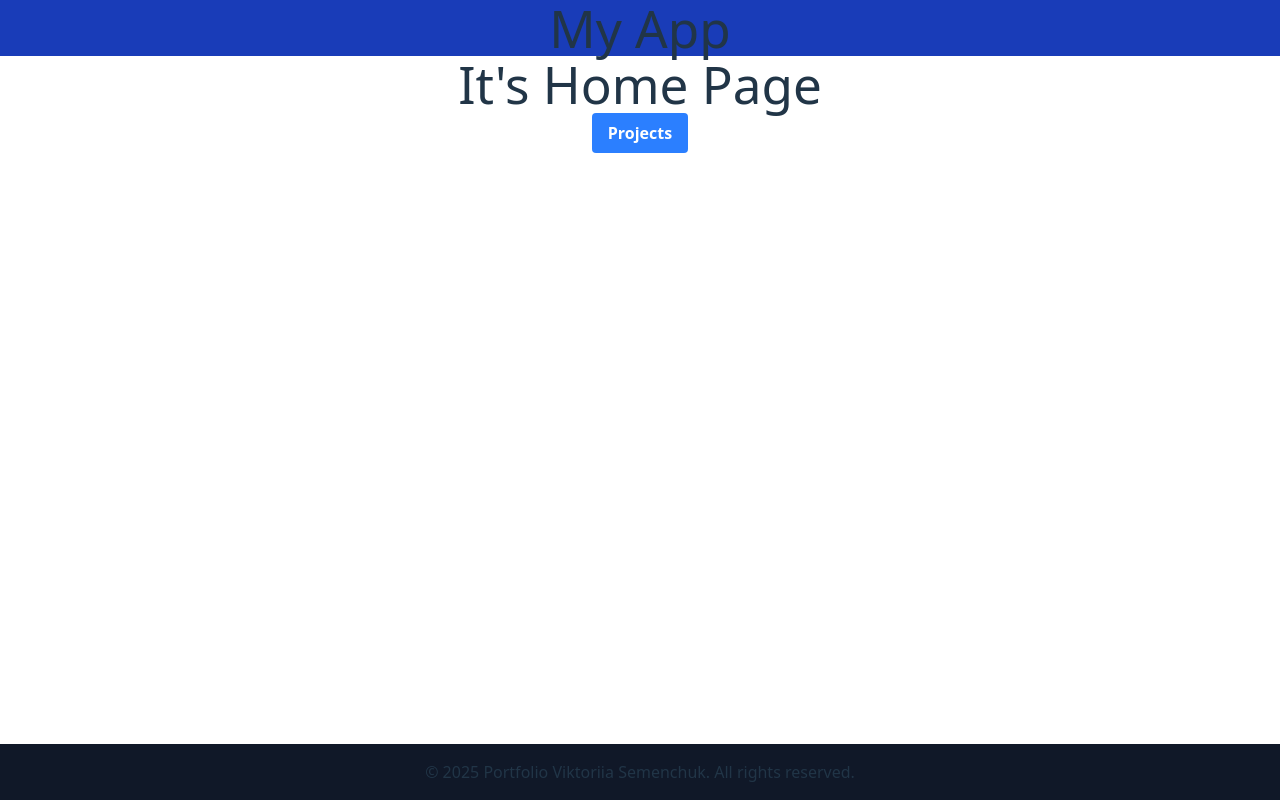
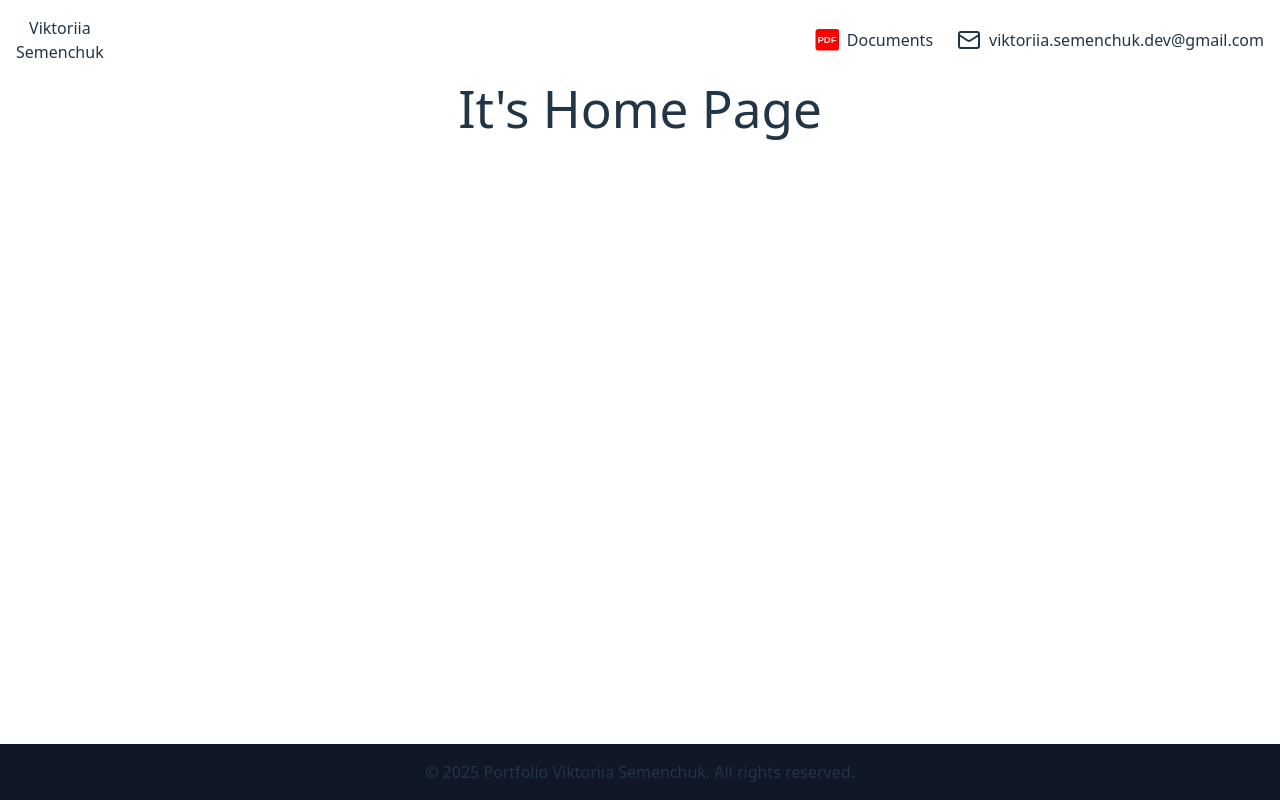
Before and after one commit to VikaSemenchuk/Portfolio, a React (Vite) app: page / in a window 1280 px wide. Built offline with nearby package versions, Linux system fonts and the light colour scheme.

Commit message:
FEAT: add Career-page and Header logic

```diff
--- a/package.json
+++ b/package.json
@@ -10,6 +10,7 @@
     "preview": "vite preview"
   },
   "dependencies": {
+    "lucide-react": "^0.507.0",
     "react": "^19.0.0",
     "react-dom": "^19.0.0",
     "react-router-dom": "^7.5.1",
@@ -31,6 +32,7 @@
     "tailwindcss": "^4.1.4",
     "typescript": "~5.7.2",
     "typescript-eslint": "^8.24.1",
-    "vite": "^6.2.0"
+    "vite": "^6.2.0",
+    "vite-plugin-svgr": "^4.3.0"
   }
 }
--- a/src/components/Layout/Header.tsx
+++ b/src/components/Layout/Header.tsx
@@ -1,9 +1,17 @@
+import Logo from "./Header/Logo";
+import Navigation from "./Header/Navigation";
+import DocumentsAndEmail from "./Header/DocumentsAndEmail";
+
 const Header = () => {
     return (
-        <header className="bg-blue-800">
-            <h1>My App</h1>
-        </header>
-    )
+      <header className="flex justify-between items-center p-4 dark:bg-blue-400">
+        <div className="flex items-center gap-8">
+          <Logo />
+          <Navigation />
+        </div>
+        <DocumentsAndEmail />
+      </header>
+    );
 }
 
 export default Header;
--- /dev/null
+++ b/src/components/Layout/Header/DocumentsAndEmail.tsx
@@ -0,0 +1,29 @@
+import PdfIcon from "../../icons/PdfIcon";
+import { Mail } from "lucide-react";
+
+const DocumentsAndEmail = () => {
+    return (
+      <div className="flex gap-6 items-center">
+        <a
+          href="https://drive.google.com/file/d/1aLLC6eeCE27seZS7uUGr7bXT13kdzfsD/view?usp=drive_link"
+          target="_blank"
+          rel="noreferrer noopener"
+          className="flex gap-2 items-center"
+        >
+          <PdfIcon />
+          <span>Documents</span>
+        </a>
+        <a
+          href="mailto:viktoriia.semenchuk.dev@gmail.com"
+          target="_blank"
+          rel="noreferrer noopener"
+          className="flex gap-2 items-center"
+        >
+          <Mail />
+          <span>viktoriia.semenchuk.dev@gmail.com</span>
+        </a>
+      </div>
+    );
+}
+
+export default DocumentsAndEmail;
--- /dev/null
+++ b/src/components/Layout/Header/Logo.tsx
@@ -0,0 +1,14 @@
+import { Link } from "react-router-dom"
+
+const Logo = () => {
+    return (
+        <Link to={"/"}>
+        <div>
+            <div>Viktoriia</div>
+            <div>Semenchuk</div>
+        </div>
+        </Link>
+    )
+}
+
+export default Logo
--- /dev/null
+++ b/src/components/Layout/Header/Navigation.tsx
@@ -0,0 +1,36 @@
+import { Link } from "react-router-dom"
+
+const Navigation = () => {
+    return (
+      <nav>
+        <ul className="flex justify-center items-center gap-2">
+          <li>
+            <Link
+              to="/"
+              className="inline-block text-white font-semibold py-2 px-4 rounded hover:bg-blue-600"
+            >
+              Home
+            </Link>
+          </li>
+          <li>
+            <Link
+              to="/projects"
+              className="inline-block text-white font-semibold py-2 px-4 rounded hover:bg-blue-600"
+            >
+              Projects
+            </Link>
+          </li>
+          <li>
+            <Link
+              to="/path-to-it"
+              className="inline-block text-white font-semibold py-2 px-4 rounded hover:bg-blue-600"
+            >
+              Path to IT
+            </Link>
+          </li>
+        </ul>
+      </nav>
+    );
+}
+
+export default Navigation
--- /dev/null
+++ b/src/components/icons/PdfIcon.tsx
@@ -0,0 +1,40 @@
+const PdfIcon = (props: React.SVGProps<SVGSVGElement>) => {
+    return (
+      <svg
+        width="24"
+        height="24"
+        viewBox="0 0 100 100"
+        xmlns="http://www.w3.org/2000/svg"
+        aria-label="PDF icon"
+        role="img"
+        // className=" hover:text-red-600"
+        {...props}
+      >
+        <rect
+          x="2"
+          y="4"
+          width="100"
+          height="90"
+          rx="13"
+          fill="red"
+        //   stroke="#eadede"
+        //   stroke="currentColor"
+        //   strokeWidth="9"
+        />
+        <text
+          x="50%"
+          y="50%"
+          dominantBaseline="middle"
+          textAnchor="middle"
+          fontSize="40"
+          fontWeight="bold"
+          fill="#eadede"
+          fontFamily="Arial, sans-serif"
+        >
+          PDF
+        </text>
+      </svg>
+    );
+}
+
+export default PdfIcon
--- a/src/main.tsx
+++ b/src/main.tsx
@@ -1,8 +1,8 @@
 import { StrictMode } from 'react'
 import { createRoot } from 'react-dom/client'
+import { BrowserRouter } from 'react-router-dom'
 
 import App from './App.tsx'
-import { BrowserRouter } from 'react-router-dom'
 
 createRoot(document.getElementById('root')!).render(
   <StrictMode>
--- /dev/null
+++ b/src/pages/CareerPath.tsx
@@ -0,0 +1,9 @@
+const CareerPath = () => {
+  return (
+    <h1>
+      Here it's about my Career Transition to IT
+    </h1>
+  )
+}
+
+export default CareerPath
--- a/src/pages/Home.tsx
+++ b/src/pages/Home.tsx
@@ -1,10 +1,9 @@
-import { Link } from "react-router-dom";
+// import { Link } from "react-router-dom";
 
 const HomePage = () => {
     return (
         <>
             <h1>It's Home Page</h1>
-            <Link to="/projects" className="inline-block bg-blue-500 text-white font-semibold py-2 px-4 rounded hover:bg-blue-600">Projects</Link>
         </>
     );
 
--- a/src/pages/Projects.tsx
+++ b/src/pages/Projects.tsx
@@ -4,7 +4,6 @@ const ProjectPage = () => {
     return (
         <>
             <h1>It's Project Page</h1>
-            <Link to="/" className="inline-block bg-blue-500 text-white font-semibold py-2 px-4 rounded hover:bg-blue-600">Home</Link>
         </>
     )
 
--- a/src/router/RoutesComponent.tsx
+++ b/src/router/RoutesComponent.tsx
@@ -6,6 +6,7 @@ import Layout from "../components/Layout/Layout";
 
 const LazyHomePage = lazy(() => (import("../pages/Home")))
 const LazyProjectsPage = lazy(() => (import("../pages/Projects")))
+const LazyCareerPathPage = lazy(() => (import("../pages/CareerPath")))
 
 const RoutesComponent = () => {
   return (
@@ -13,6 +14,7 @@ const RoutesComponent = () => {
       <Route path="/" element={<Layout />}>
         <Route index element={<LazyHomePage />} />
         <Route path="projects" element={<LazyProjectsPage />} />
+        <Route path="path-to-it" element={<LazyCareerPathPage />} />
       </Route>
       <Route path="*" element={<NotFoundPage/>} />
     </Routes>
```
Also changed, not shown: 1 other file (tests, documents, lock files or other folders).
